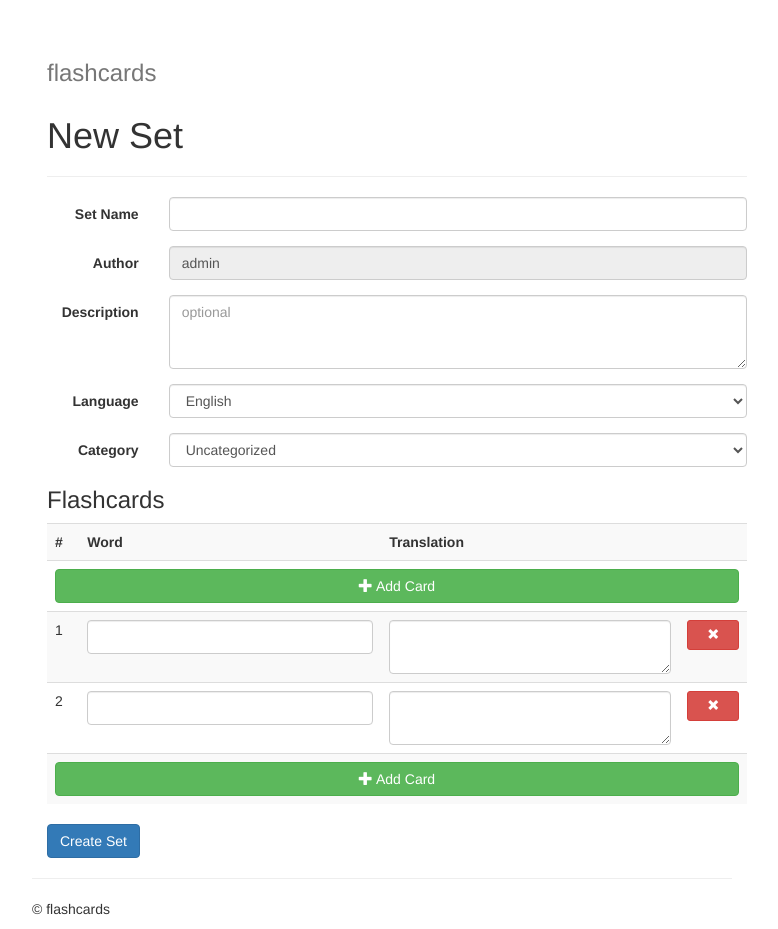
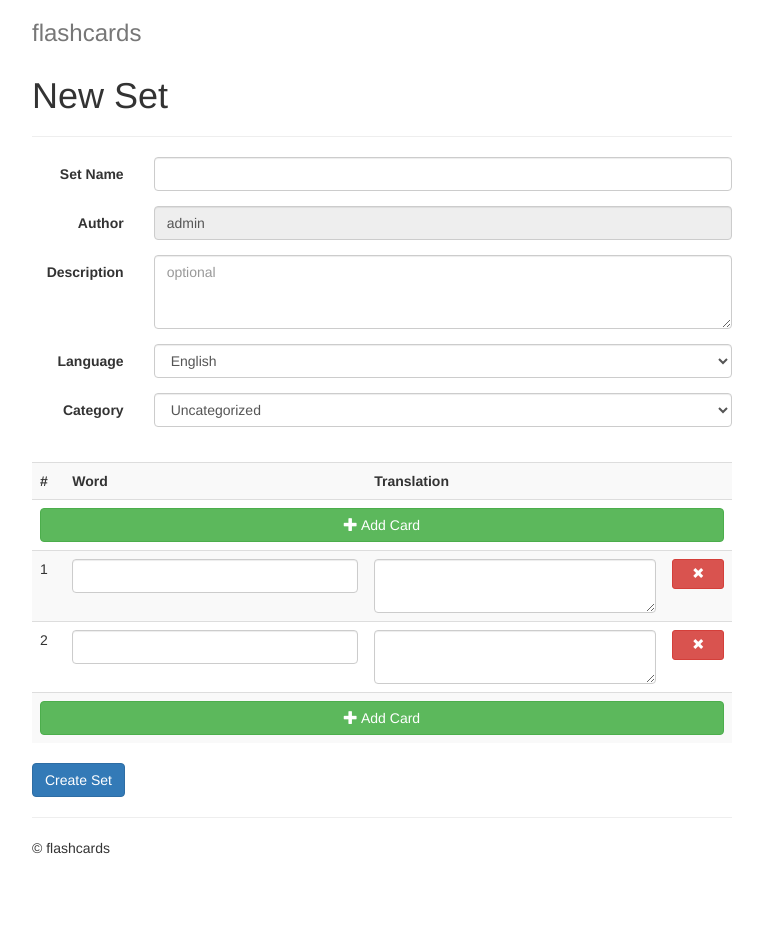
Before and after one commit to timpei/CS2012-30, a Flask app: page /user/admin/create in a window 1280 px wide. Shown: the whole page, without its empty margins (258-1036 px from the left). After the commit the page ends 854 px from the top, so only its background shows below. Run offline with Flask 2, Linux system fonts and the light colour scheme; data comes from the database, SQL or seed files in the repository; parts of the project's set-up code (start-up, migrations or seed data) failed here and were passed over; some libraries are stand-ins or nearby versions.

Commit message:
Refactor create.html

```diff
--- a/application.py
+++ b/application.py
@@ -103,7 +103,6 @@ def submitSignup():
 
     return render_template('login.html', signUp=True, success=success)
 
-# TODO(tim): add html manner if banner=create_success
 @app.route('/user/<username>')
 def userDashboard(username):
     banner = request.args.get('banner')
@@ -121,6 +120,7 @@ def userDashboard(username):
     return render_template('user.html', languages=languages, user=user, myCardSets=myCardSets,
                            allCardSets=allCardSets, message=bannerMessage)
 
+# TODO(tim): Change add card button ui (put it on top of the delete button)
 @app.route('/user/<username>/create')
 def createSet(username):
     user = query_db('SELECT * FROM User WHERE username = ?',
--- a/templates/create.html
+++ b/templates/create.html
@@ -1,4 +1,7 @@
 {% extends "base.html" %}
+
+{% block header %}flashcards{% endblock %}
+
 {% block body %}
 
     <link rel="stylesheet" href="/static/css/create.css">
@@ -7,16 +10,11 @@
     <script type="text/javascript" src="/static/lib/angular.min.js"></script>
     <script type="text/javascript" src="/static/js/createSet.js"></script>
 
-    <div class="container" ng-app="createSetApp">
-        <div class="header clearfix">
-            <h3 class="text-muted">flashcards</h3>
-        </div>
-
         <h1>New Set</h1>
         <hr />
 
-        <form class="form-horizontal" action="/create_set/{{user.username}}" ng-controller="formController">
-            <h1>{[{test}]}</h1>
+        <form class="form-horizontal" action="/create_set/{{user.username}}"
+              ng-app="createSetApp" ng-controller="formController">
             <div class="form-group">
                 <label class="col-md-2 control-label">Set Name</label>
                 <div class="col-md-10">
@@ -55,7 +53,7 @@
                 </select>
                 </div>
             </div>
-            <h3>Flashcards</h3>
+            <br/>
             <table class="table table-striped" id="flashcards">
                 <tr>
                     <th>#</th>
@@ -90,5 +88,4 @@
             </table>
             <a class="btn btn-bg btn-primary" ng-click="submitCreate()">Create Set</a>
         </form>
-    </div>
 {% endblock %}
```
